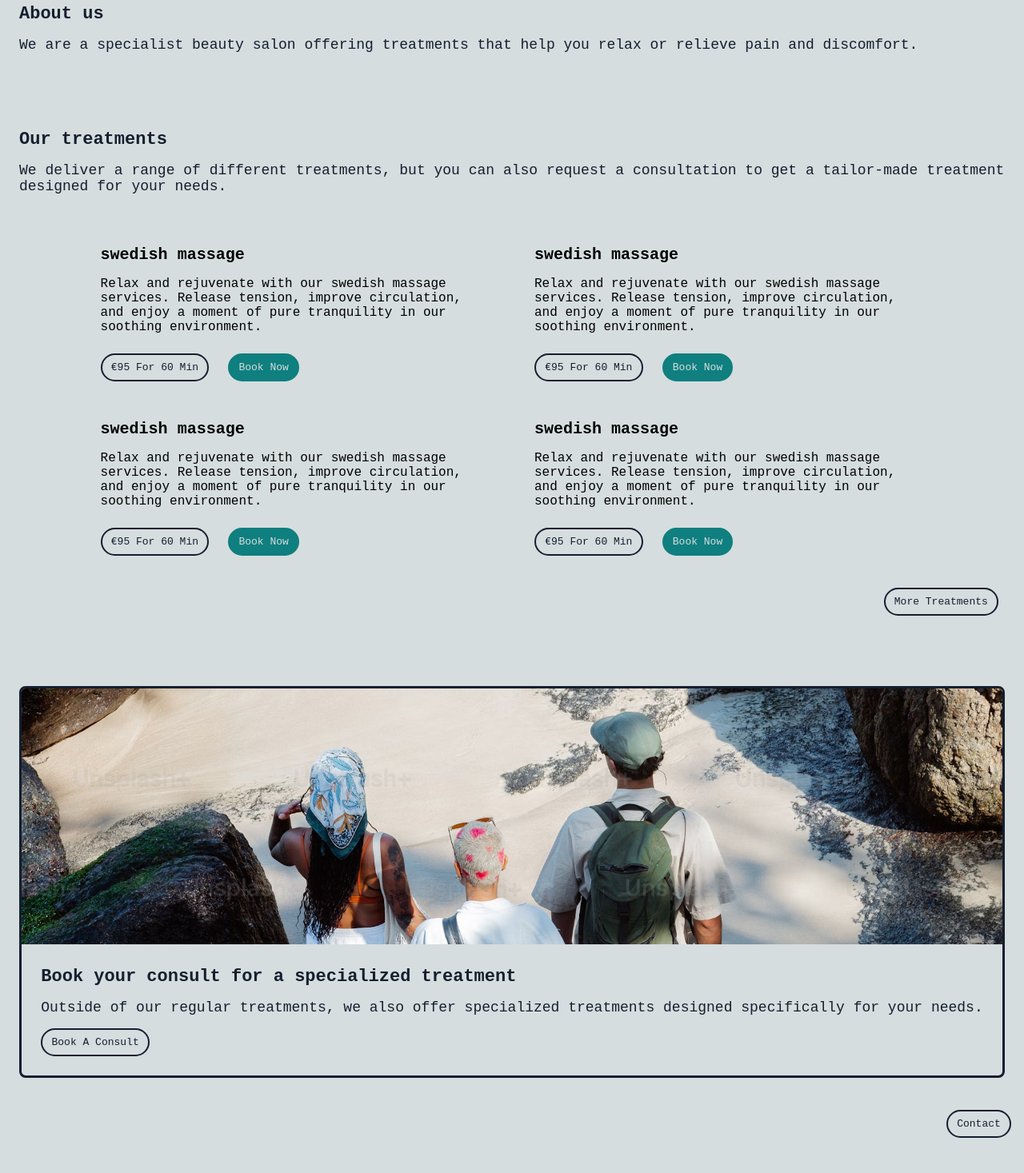
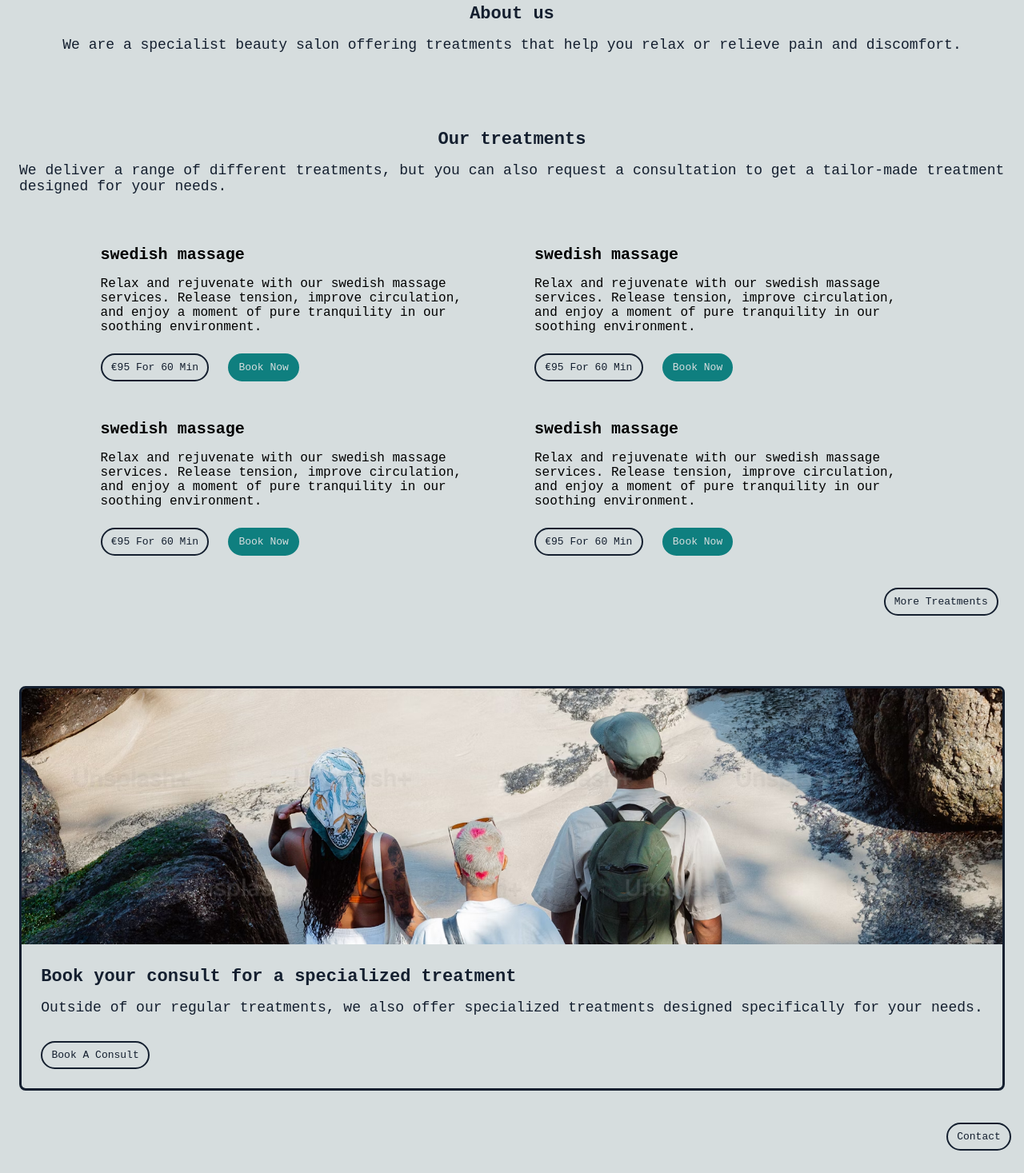
Before and after one commit to YoussraElmortai/travelingbeauty, a SvelteKit app: page / in a window 1280 px wide. Shown: the part 775-2242 px from the top of the page at 80% size. Built offline with nearby package versions, Linux system fonts and the light colour scheme.

Commit message:
banner 🌈

```diff
--- a/src/routes/+page.svelte
+++ b/src/routes/+page.svelte
@@ -12,16 +12,10 @@
       We are a specialist beauty salon offering treatments that help
       you relax or relieve pain and discomfort.
     </p>
-      <div class="card">
-
-      </div>
-      <div class="card">
-
-      </div>
-      <div class="card">
-
-      </div>
-    </div>
+    <div class="card"></div>
+    <div class="card"></div>
+    <div class="card"></div>
+  </div>
 </section>
 
 <section class="treatment_wrapper">
@@ -68,5 +62,13 @@
         object-fit: cover;
       }
     }
+
+    & .intro {
+      align-items: normal;
+
+      & p {
+        margin-bottom: 1rem;
+      }
+    }
   }
 </style>
--- a/src/routes/about/+page.svelte
+++ b/src/routes/about/+page.svelte
@@ -0,0 +1,5 @@
+<script>
+  import Banner from "$lib/components/banner.svelte";
+</script>
+
+<Banner />
--- a/src/routes/contact/+page.svelte
+++ b/src/routes/contact/+page.svelte
@@ -0,0 +1,5 @@
+<script>
+    import Banner from "$lib/components/banner.svelte";
+</script>
+
+<Banner/>
--- a/static/global.css
+++ b/static/global.css
@@ -54,6 +54,7 @@ main {
     flex: 1;
     display: flex;
     flex-flow: column;
+    align-items: center;
 }
 
 .wrapper {
@@ -104,6 +105,7 @@ main {
     color: var(--text-color);
     display: flex;
     flex-flow: column;
+    align-items: center;
     gap: 1rem;
     padding: 1.5rem;
 
```
Also changed, not shown: src/lib/components/banner.svelte (added, +19 -0 lines), src/routes/treatments/+page.svelte (+4 -18 lines).
